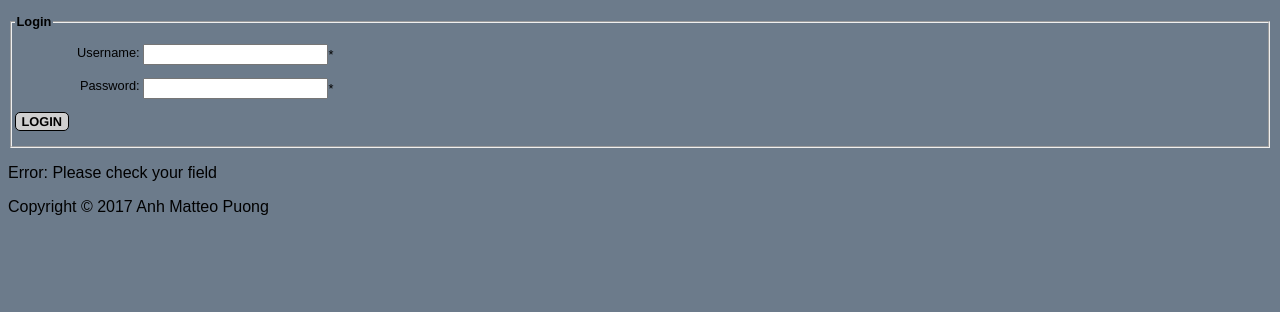
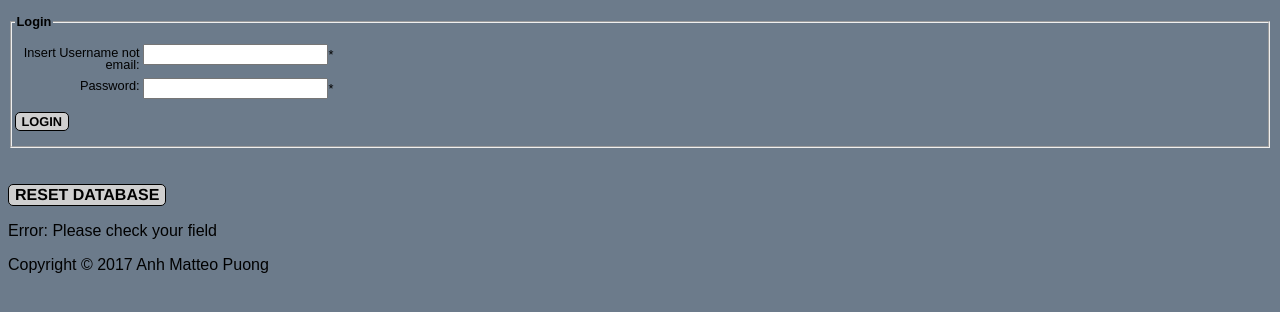
Before and after one commit to MatteoMaso/Webapp_security, a PHP site: page /login.php in a window 1280 px wide. Shown: the part 154-466 px from the top of the page. Run offline with PHP 8.4, Linux system fonts and the light colour scheme.

Commit message:
bug fix and some little interface variation

```diff
--- a/database.php
+++ b/database.php
@@ -71,6 +71,7 @@
 			return 0; //user incorrect
 		}
 
+
     // Test
     //checkUsername("hello");
     //resetDatabase();
--- a/login.php
+++ b/login.php
@@ -39,10 +39,13 @@
   }
  ?>
 
+
+
+
  <form action="<?php echo htmlspecialchars($_SERVER["PHP_SELF"]);?>" method="post">
    <fieldset>
      <legend>Login</legend>
-     <p><label for="username">Username: </label> <input type="text" name="username" id="username"/><span class="error">* <?php echo $usernameErr;?></span></p>
+     <p><label for="username">Insert Username not email: </label> <input type="text" name="username" id="username"/><span class="error">* <?php echo $usernameErr;?></span></p>
      <p><label for="username">Password: </label> <input type="text" name="password" id="password"/><span class="error">* <?php echo $passwordErr;?></span></p>
      <p class="center"><input value="Login" type="submit" class="center" /></p>
 
@@ -52,6 +55,23 @@
 <?php
 
   include "database.php";
+  echo '<br/> <br/> <form class="reset" name="form_reset" method="post">
+    <input type="submit" name="reset" value="Reset Database" onclick="resetDatabase()"/>
+  </form>';
+
+  if(isset($_POST['reset'])){
+    $database = getConn();
+    $sql = "DELETE FROM users";
+    $result = $database->query($sql);
+
+    $sql = "DELETE FROM tasks";
+    $result = $database->query($sql);
+
+    echo "Database reset ok!";
+
+    $database->close();
+  }
+
 
   if(!($ok == 2)){
     echo '<p>Error: Please check your field</p>';
@@ -62,7 +82,9 @@
       //userverify
       $cookie_name = "user";
       $cookie_value = $username;
+      $cookie_password = "password";
       setcookie($cookie_name, $cookie_value, time() + (86400), "/"); // 86400 = 1 day
+      setcookie($cookie_password, $password, time() + (86400), "/"); // 86400 = 1 day
 
       echo "Hello " .$username."";
       echo '<p> <a href="private.php">Enter</a> </p> ';
--- a/sign_up.php
+++ b/sign_up.php
@@ -79,8 +79,8 @@
      include "src/footer.php";
    } else {
      $control = addUser($email, $username, $password);
-     //echo $control;
-     header('Location: private.php');
+     echo "<br/><br/> User correctly added <br/><br/> Please go to login page and Start your experience <br/><br/>";
+     //header('Location: index.php');
    }
  }
  //this function have to move to database.php and add controll on string
```
Also changed, not shown: private.php (+8 -5 lines).
